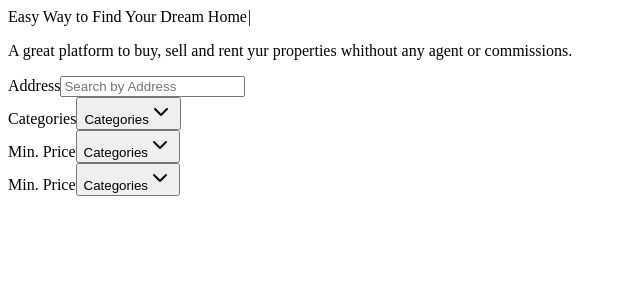
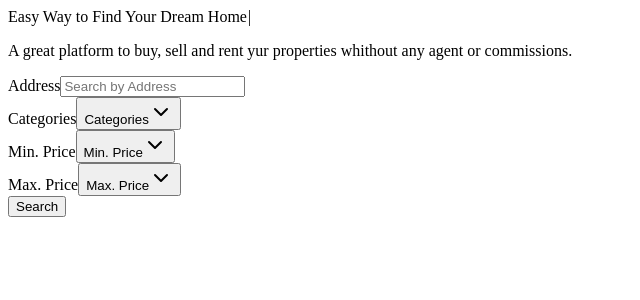
Before and after one commit to MiladJoodi/Responsive_Real_E-State_Website, a Next.js app: page / in a window 1280 px wide. Shown: the top 300 px of the page, without its empty margins (0-640 px from the left). Built offline with nearby package versions, Linux system fonts and the light colour scheme.

Commit message:
search button

```diff
--- a/components/SearchForm.tsx
+++ b/components/SearchForm.tsx
@@ -3,6 +3,7 @@ import { useForm } from "react-hook-form";
 import { Form, FormControl, FormField, FormItem, FormLabel } from "./ui/form";
 import { Input } from "./ui/input";
 import { Select, SelectContent, SelectItem, SelectTrigger, SelectValue } from "./ui/select";
+import { Button } from "./ui/button";
 
 function generatePriceValue() {
     let price = []
@@ -37,7 +38,7 @@ const SearchForm = () => {
                         <FormItem>
                             <FormLabel>Categories</FormLabel>
                             <Select value={field.value} onValueChange={field.onChange}>
-                                <SelectTrigger className="w-[180px]">
+                                <SelectTrigger>
                                     <SelectValue placeholder="Categories" />
                                 </SelectTrigger>
                                 <SelectContent>
@@ -54,21 +55,21 @@ const SearchForm = () => {
                 {/* Min Price */}
                 <FormField
                     control={form.control}
-                    name="min-price"
+                    name="minPrice"
                     render={({ field }) => {
                         return (
                             <FormItem>
                                 <FormLabel>Min. Price</FormLabel>
                                 <Select value={field.value} onValueChange={field.onChange}>
-                                    <SelectTrigger className="w-[180px]">
-                                        <SelectValue placeholder="Categories" />
+                                    <SelectTrigger>
+                                        <SelectValue placeholder="Min. Price" />
                                     </SelectTrigger>
                                     <SelectContent>
                                         {prices.map((price) => (
                                             <SelectItem key={price} value={price.toString()}>
                                                 {price}
                                             </SelectItem>
-                                        ))}
+                                        ))}s
                                     </SelectContent>
                                 </Select>
                             </FormItem>
@@ -79,14 +80,14 @@ const SearchForm = () => {
                 {/* Max Price */}
                 <FormField
                 control={form.control}
-                name="max-price"
+                name="maxPrice"
                 render={({ field }) => {
                     return (
                         <FormItem>
-                            <FormLabel>Min. Price</FormLabel>
+                            <FormLabel>Max. Price</FormLabel>
                             <Select value={field.value} onValueChange={field.onChange}>
-                                <SelectTrigger className="w-[180px]">
-                                    <SelectValue placeholder="Categories" />
+                                <SelectTrigger>
+                                    <SelectValue placeholder="Max. Price" />
                                 </SelectTrigger>
                                 <SelectContent>
                                     {prices.map((price) => (
@@ -101,6 +102,7 @@ const SearchForm = () => {
                     )
                 }} />
 
+                <Button className="col-start-[1] col-end-[-1]">Search</Button>
 
             </form>
         </Form>
--- a/components/ui/TypeWriter.tsx
+++ b/components/ui/TypeWriter.tsx
@@ -8,13 +8,13 @@ const TypeWriter = () => {
                 typeWriter
                     .typeString('Easy Way to Find Your Dream Home')
                     .start()
-                    .pauseFor(3000)
+                    // .pauseFor(1500)
                     // .deleteAll()
-                    .start()
+                    // .start()
             }}
             options={{
                 loop: false,
-                wrapperClassName: 'text-3xl sm:text-3xl lg:text-6xl font-bold text-center text-white',
+                wrapperClassName: 'text-3xl sm:text-3xl lg:text-6xl font-bold text-white',
             }}
         />
     );
```
